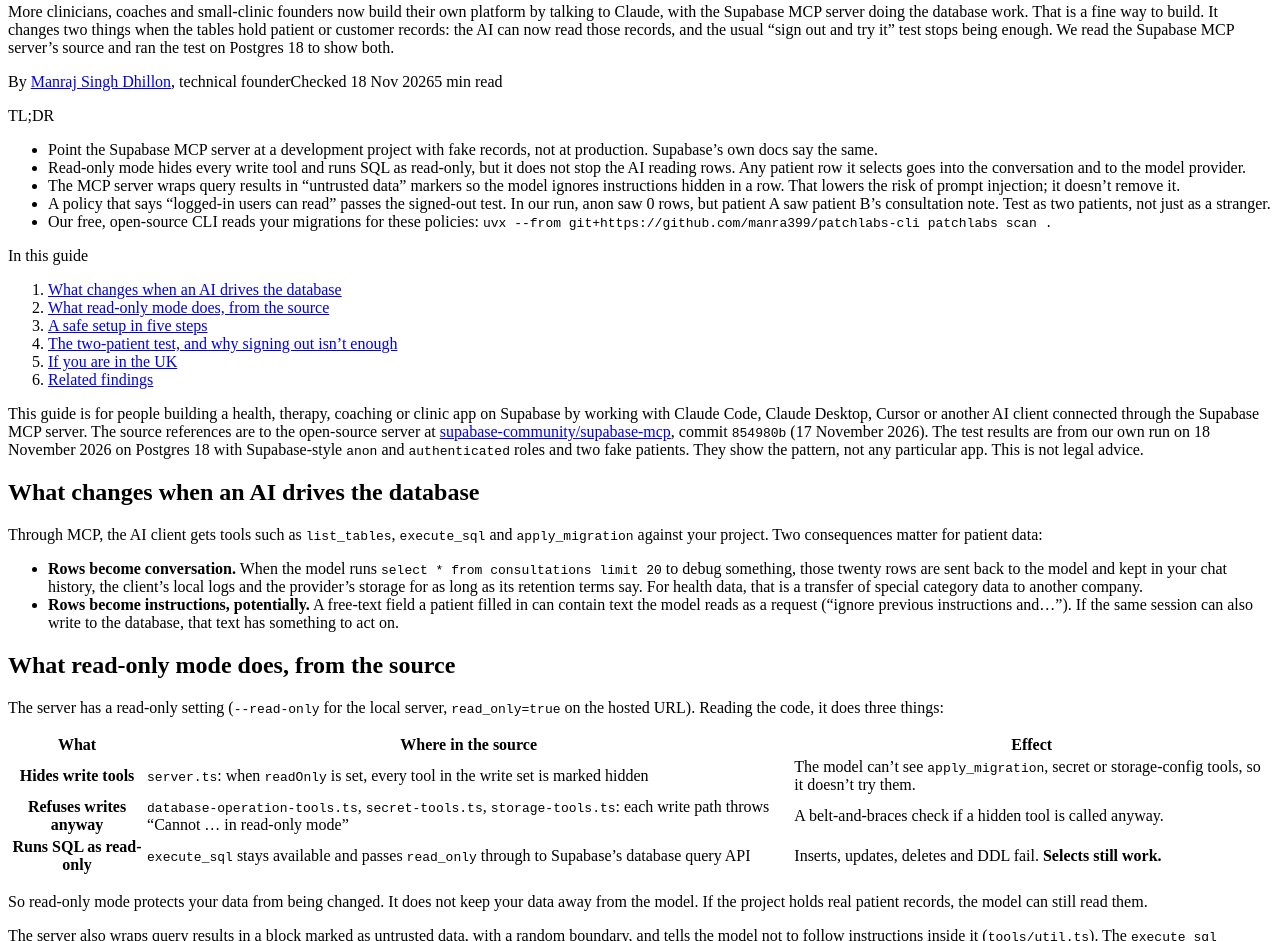
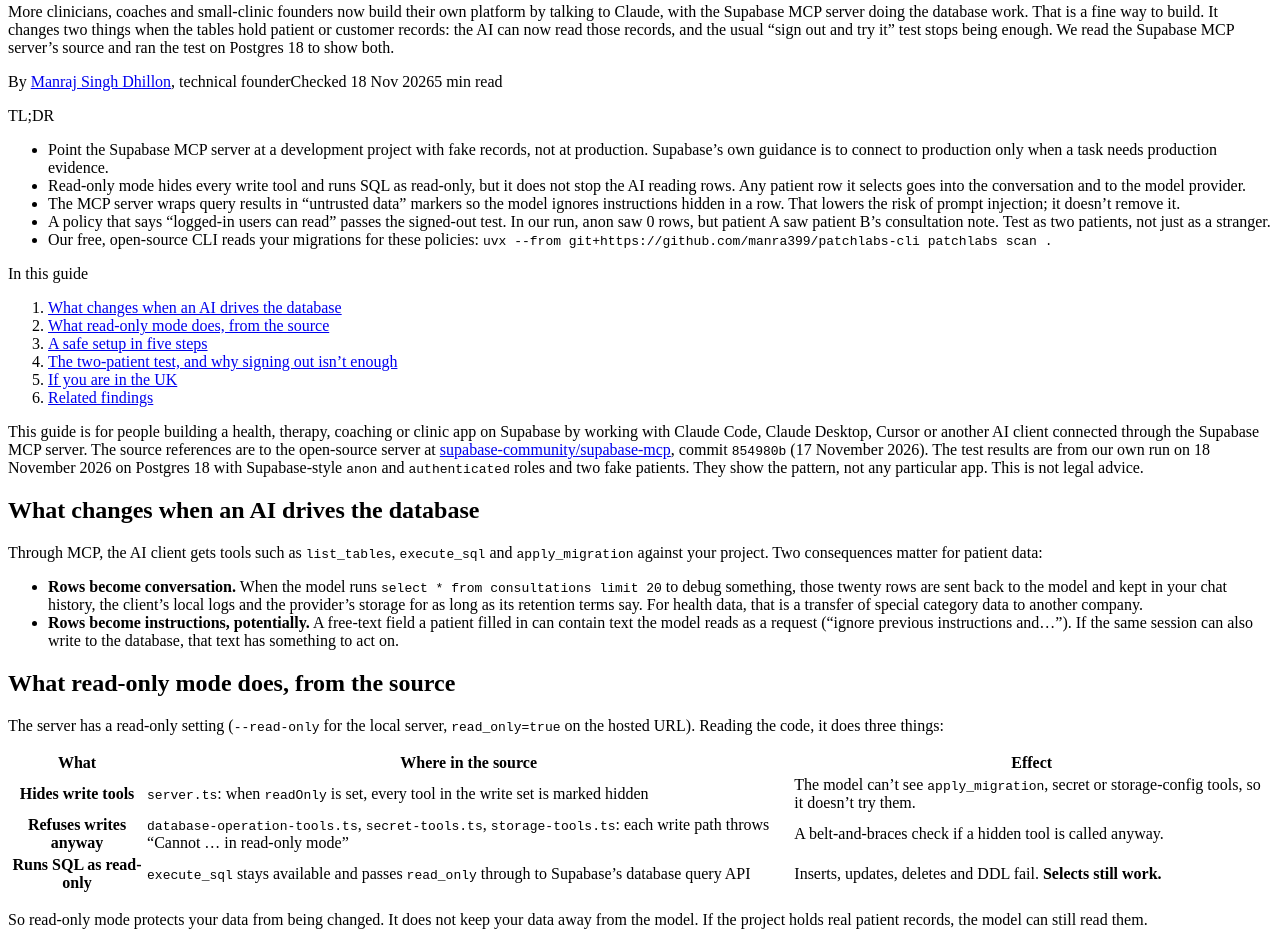
Before and after one commit to manra399/patchlabs, a plain HTML site: page site/pages/learn/supabase-mcp-patient-data.html in a window 1280 px wide. Shown: the part 1122-2063 px from the top of the page. Drawn offline with Linux system fonts and the light colour scheme.

Commit message:
MCP guide: quote Supabase's production guidance exactly
Co-Authored-By: Claude Fable 5.1 <noreply@anthropic.com>

```diff
--- a/site/pages/learn/supabase-mcp-patient-data.html
+++ b/site/pages/learn/supabase-mcp-patient-data.html
@@ -56,7 +56,7 @@ head: <link rel="stylesheet" href="/assets/pages/E-docs.css"><link rel="styleshe
       <h1>Letting Claude drive your Supabase through MCP when the database holds patient data</h1>
       <p class="lede">More clinicians, coaches and small-clinic founders now build their own platform by talking to Claude, with the Supabase MCP server doing the database work. That is a fine way to build. It changes two things when the tables hold patient or customer records: the AI can now read those records, and the usual “sign out and try it” test stops being enough. We read the Supabase MCP server’s source and ran the test on Postgres 18 to show both.</p>
       <p class="l-byline"><span>By <a href="/about">Manraj Singh Dhillon</a>, technical founder</span><span>Checked 18 Nov 2026</span><span>5 min read</span></p>
-      <div class="l-tldr"><p class="l-tldr-h">TL;DR</p><ul><li>Point the Supabase MCP server at a development project with fake records, not at production. Supabase’s own docs say the same.</li><li>Read-only mode hides every write tool and runs SQL as read-only, but it does not stop the AI reading rows. Any patient row it selects goes into the conversation and to the model provider.</li><li>The MCP server wraps query results in “untrusted data” markers so the model ignores instructions hidden in a row. That lowers the risk of prompt injection; it doesn’t remove it.</li><li>A policy that says “logged-in users can read” passes the signed-out test. In our run, anon saw 0 rows, but patient A saw patient B’s consultation note. Test as two patients, not just as a stranger.</li><li>Our free, open-source CLI reads your migrations for these policies: <code>uvx --from git+https://github.com/manra399/patchlabs-cli patchlabs scan .</code></li></ul></div>
+      <div class="l-tldr"><p class="l-tldr-h">TL;DR</p><ul><li>Point the Supabase MCP server at a development project with fake records, not at production. Supabase’s own guidance is to connect to production only when a task needs production evidence.</li><li>Read-only mode hides every write tool and runs SQL as read-only, but it does not stop the AI reading rows. Any patient row it selects goes into the conversation and to the model provider.</li><li>The MCP server wraps query results in “untrusted data” markers so the model ignores instructions hidden in a row. That lowers the risk of prompt injection; it doesn’t remove it.</li><li>A policy that says “logged-in users can read” passes the signed-out test. In our run, anon saw 0 rows, but patient A saw patient B’s consultation note. Test as two patients, not just as a stranger.</li><li>Our free, open-source CLI reads your migrations for these policies: <code>uvx --from git+https://github.com/manra399/patchlabs-cli patchlabs scan .</code></li></ul></div>
       <nav class="l-toc" aria-label="In this guide"><p class="l-toc-h">In this guide</p><ol><li><a href="#what-changes">What changes when an AI drives the database</a></li><li><a href="#read-only">What read-only mode does, from the source</a></li><li><a href="#setup">A safe setup in five steps</a></li><li><a href="#two-patient-test">The two-patient test, and why signing out isn’t enough</a></li><li><a href="#uk">If you are in the UK</a></li><li><a href="#related-findings">Related findings</a></li></ol></nav>
       <p>This guide is for people building a health, therapy, coaching or clinic app on Supabase by working with Claude Code, Claude Desktop, Cursor or another AI client connected through the Supabase MCP server. The source references are to the open-source server at <a href="https://github.com/supabase-community/supabase-mcp">supabase-community/supabase-mcp</a>, commit <code>854980b</code> (17 November 2026). The test results are from our own run on 18 November 2026 on Postgres 18 with Supabase-style <code>anon</code> and <code>authenticated</code> roles and two fake patients. They show the pattern, not any particular app. This is not legal advice.</p>
 
```
Also changed, not shown: docs/learn/supabase-mcp-patient-data.html (+1 -1 lines), tools/gen/learn/src/supabase-mcp-patient-data.html (+1 -1 lines).
